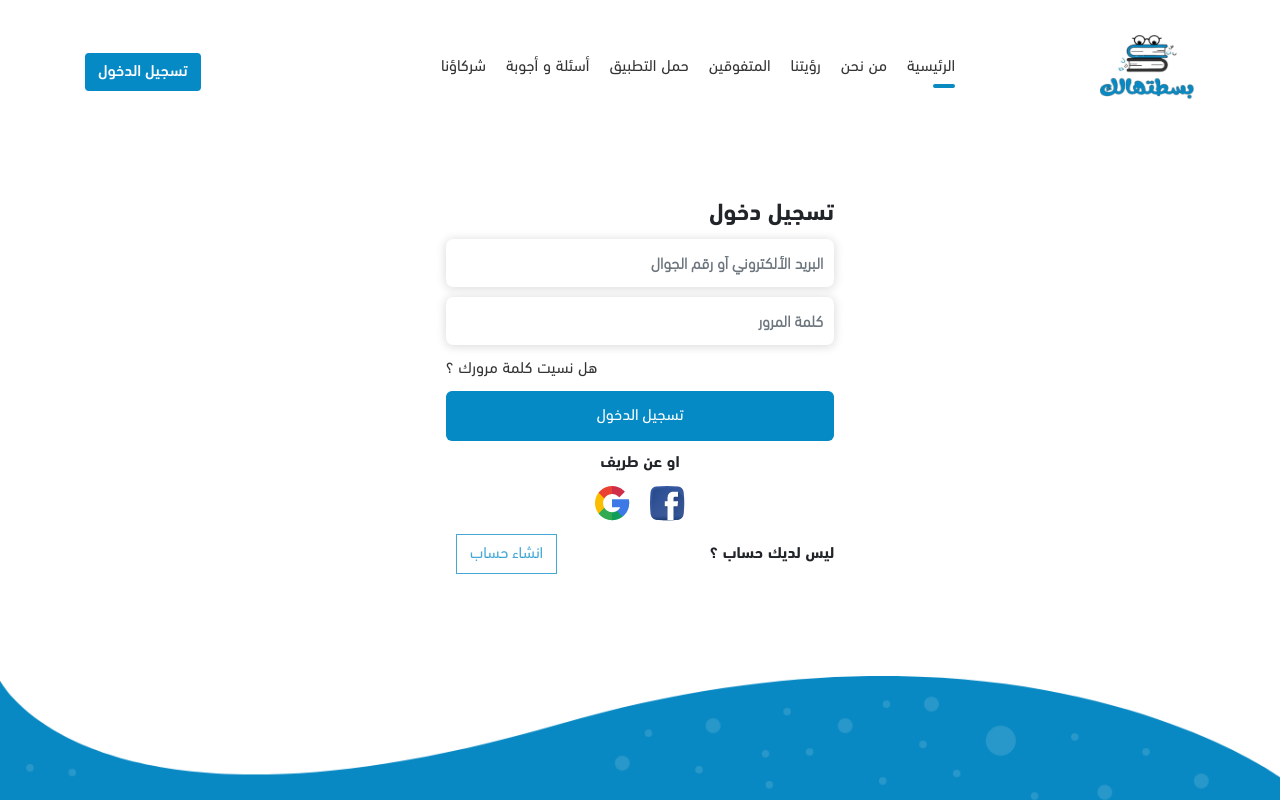
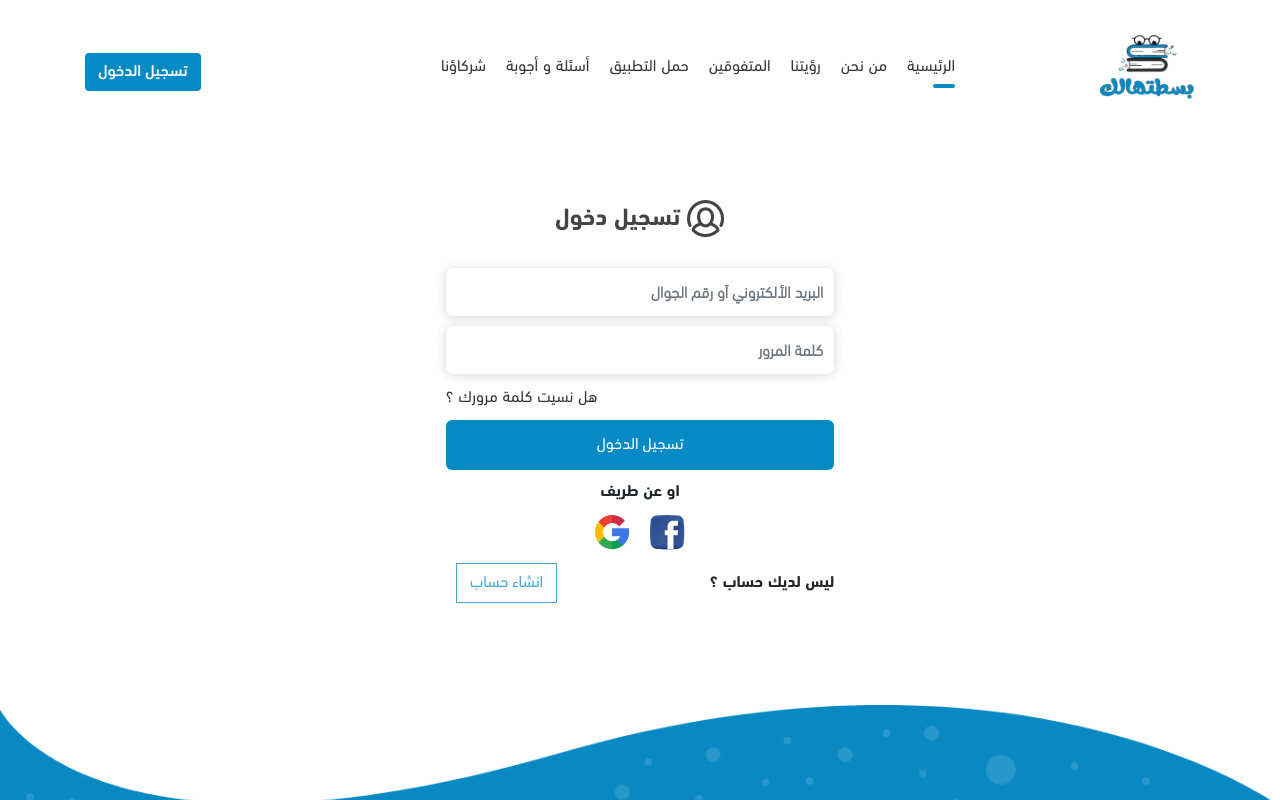
Before and after one commit to zeyadmoamen1210/redesign-bassthalk-homepage, a Nuxt app: page /login in a window 1280 px wide. Shown: the top 800 px of the page. Built offline with nearby package versions, Linux system fonts and the light colour scheme.

Commit message:
Login page

```diff
--- a/pages/login.vue
+++ b/pages/login.vue
@@ -4,7 +4,9 @@
     <div class="container">
       <div class="login">
       <div class="form-title">
-        <h4>تسجيل دخول</h4>
+        <h4>
+          <img src="../assets/imgs/noun_User_-2.png" alt="">
+          تسجيل دخول</h4>
       </div>
       <form action="">
         <div class="form-groub">
@@ -55,6 +57,11 @@ components:{
   .login{
     width: 35%;
     margin:100px auto;
+    h4{
+      text-align: center;
+    margin-bottom: 30px;
+    color: #444;
+    }
     input{
       margin: 10px 0;
     }
@@ -94,4 +101,34 @@ components:{
       }
     }
   }
+
+
+
+
+// Extra small devices (portrait phones, less than 576px)
+@media (max-width: 575.98px) {
+.login{
+  width: 85%;
+}
+ }
+
+// Small devices (landscape phones, 576px and up)
+@media (min-width: 576px) and (max-width: 767.98px) {
+
+ }
+
+// Medium devices (tablets, 768px and up)
+@media (min-width: 768px) and (max-width: 991.98px) {
+
+ }
+
+// Large devices (desktops, 992px and up)
+@media (min-width: 992px) and (max-width: 1199.98px) {
+
+ }
+
+// Extra large devices (large desktops, 1200px and up)
+@media (min-width: 1200px) {
+
+ }
 </style>
```
Also changed, not shown: assets/imgs/noun_User_-2.png (added).
